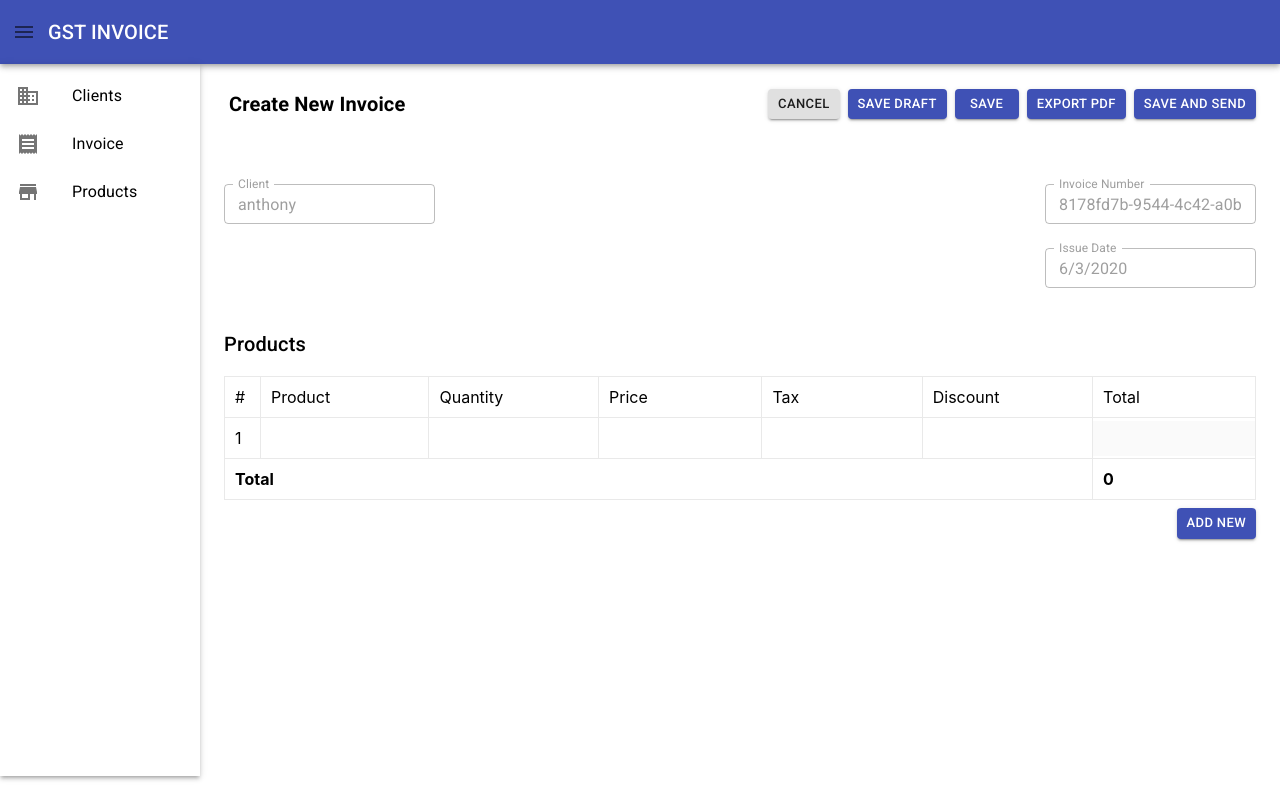
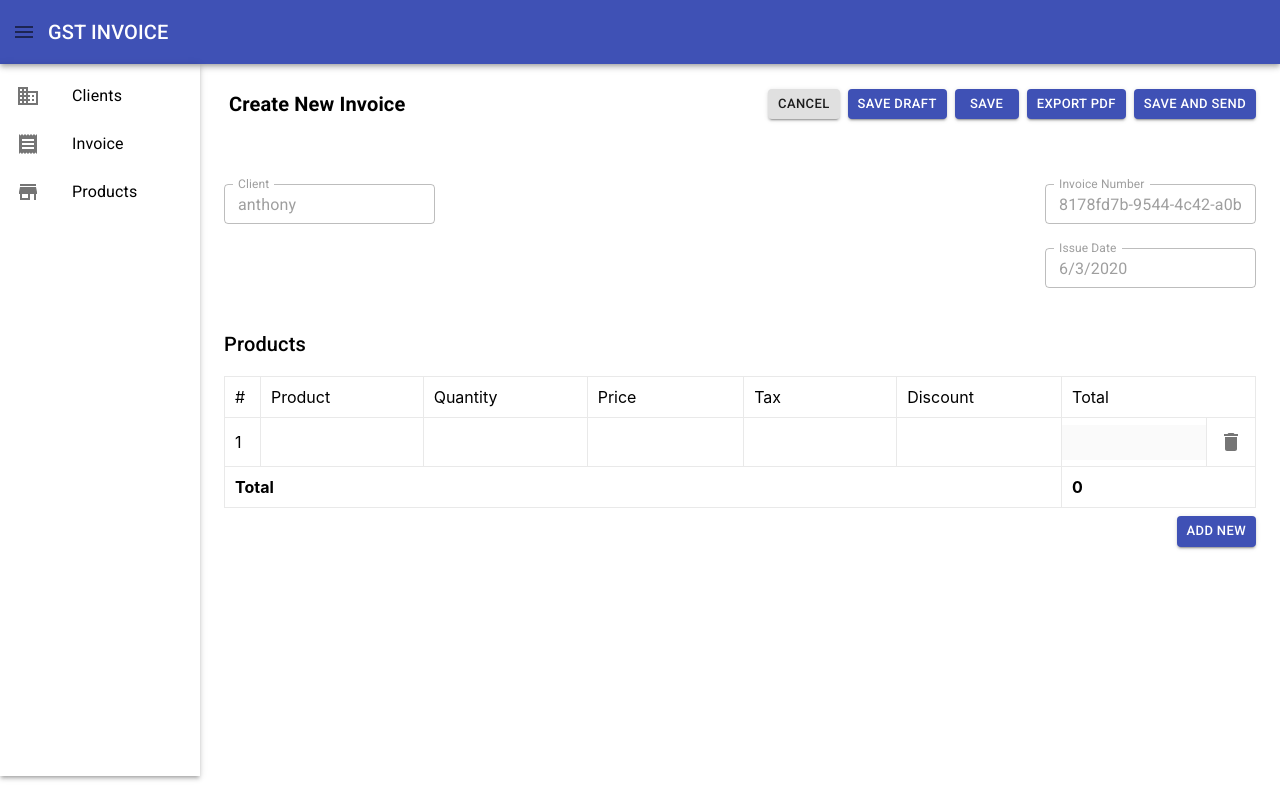
Before and after one commit to anthonyfinix/gst-invoice, a React (Create React App) app: page /invoice/new in a window 1280 px wide. Built offline with nearby package versions, Linux system fonts and the light colour scheme.

Commit message:
added remove row

```diff
--- a/src/invoices/new/productInputRows/index.jsx
+++ b/src/invoices/new/productInputRows/index.jsx
@@ -1,5 +1,5 @@
 import React, { useState, useEffect } from 'react';
-import { Box, Button } from '../../../utils/mui';
+import { Box, Button, IconButton, DeleteIcon } from '../../../utils/mui';
 import './productInputRows.css';
 
 export default function ProductInputRows(props) {
@@ -10,9 +10,9 @@ export default function ProductInputRows(props) {
     const handleInputChange = (e, i) => {
         let elemName = e.currentTarget.getAttribute('name');
         let elemValue = e.currentTarget.value;
-        setRows(getupdatedRow(elemName, elemValue, i));
+        setRows(getUpdatedValues(elemName, elemValue, i));
         setTotal(getTotal());
-        props.setProducts({products:getupdatedRow(elemName, elemValue, i),total: getTotal()})
+        props.setProducts({ products: getUpdatedValues(elemName, elemValue, i), total: getTotal() })
     }
     const getTotal = () => {
         let total = 0;
@@ -21,7 +21,7 @@ export default function ProductInputRows(props) {
         })
         return total;
     }
-    const getupdatedRow = (elName, elVal, i) => {
+    const getUpdatedValues = (elName, elVal, i) => {
         return rows.map((row, index) => {
             if (index == i) {
                 row[elName] = elVal;
@@ -41,7 +41,15 @@ export default function ProductInputRows(props) {
     const handleAddRow = () => {
         setRows(() => [...rows, { name: '', quantity: '', price: '', tax: '', discount: '', total: '' }])
     }
-
+    const handleRemoveRow = (rowIndex)=>{
+        let updatedRow = [];
+        rows.forEach((row,i)=>{
+            if(i != rowIndex){
+                updatedRow.push(row)
+            }
+        })
+        setRows(updatedRow)
+    }
     const getRows = () => {
         let fields = rows.map((row, i) => {
             return (
@@ -53,6 +61,11 @@ export default function ProductInputRows(props) {
                     <td className="p-0"><input autoComplete="off" type="number" value={row.tax} name="tax" onChange={(e) => { handleInputChange(e, i) }} type="number" /></td>
                     <td className="p-0"><input autoComplete="off" type="number" value={row.discount} name="discount" onChange={(e) => { handleInputChange(e, i) }} type="number" /></td>
                     <td className="p-0"><input autoComplete="off" disabled={true} type="number" value={row.total} name="total" onChange={(e) => { handleInputChange(e, i) }} type="number" /></td>
+                    <td className="p-0">
+                        <IconButton onClick={()=>handleRemoveRow(i)}>
+                            <DeleteIcon />
+                        </IconButton>
+                    </td>
                 </tr>
             )
         })
@@ -69,14 +82,14 @@ export default function ProductInputRows(props) {
                         <td>Price</td>
                         <td>Tax</td>
                         <td>Discount</td>
-                        <td>Total</td>
+                        <td colSpan="2">Total</td>
                     </tr>
                 </thead>
                 <tbody>
                     {getRows()}
                     <tr className="total">
                         <th colSpan="6">Total</th>
-                        <th>{total}</th>
+                        <th colSpan="2">{total}</th>
                     </tr>
                 </tbody>
             </table>
```
